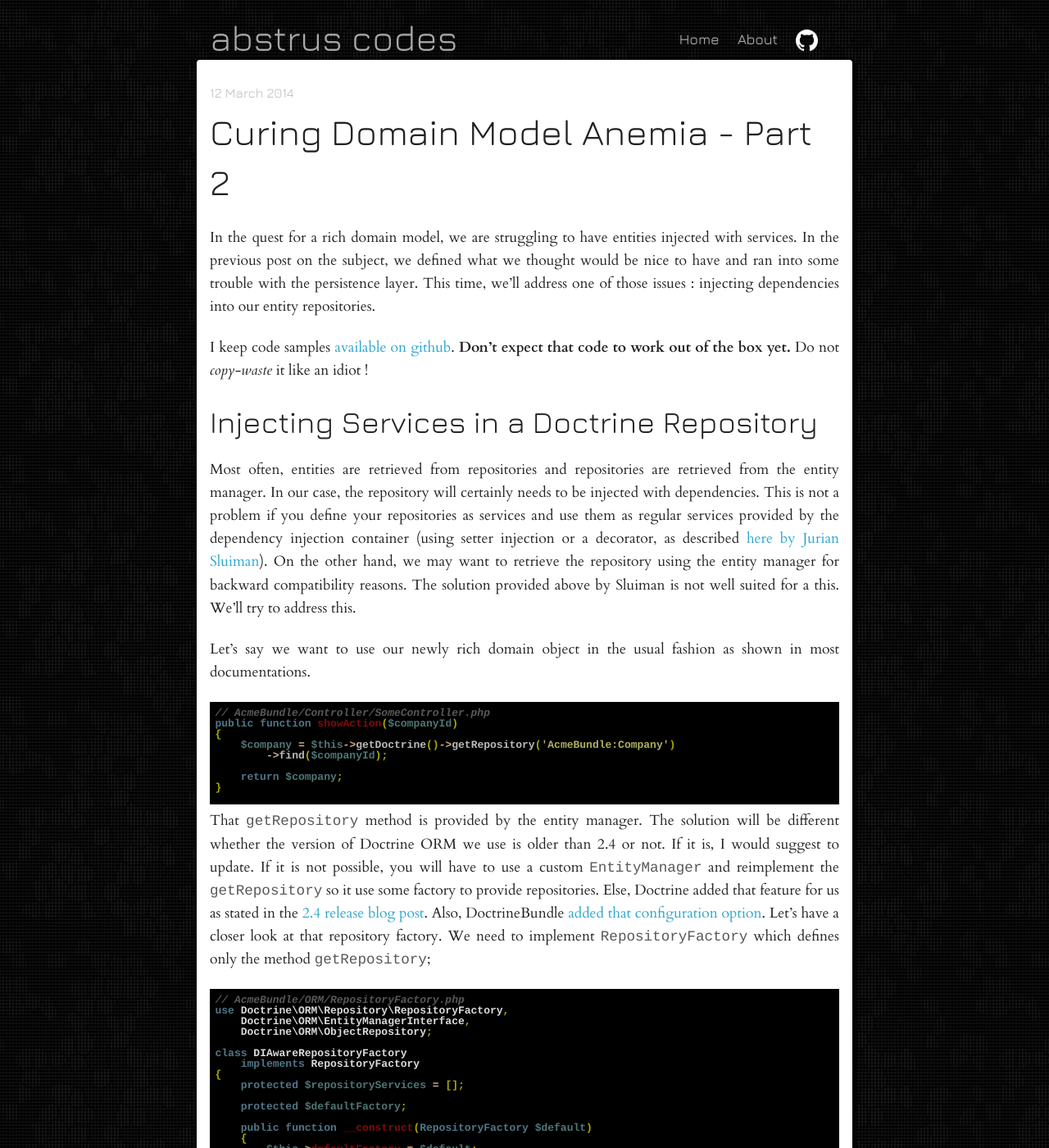
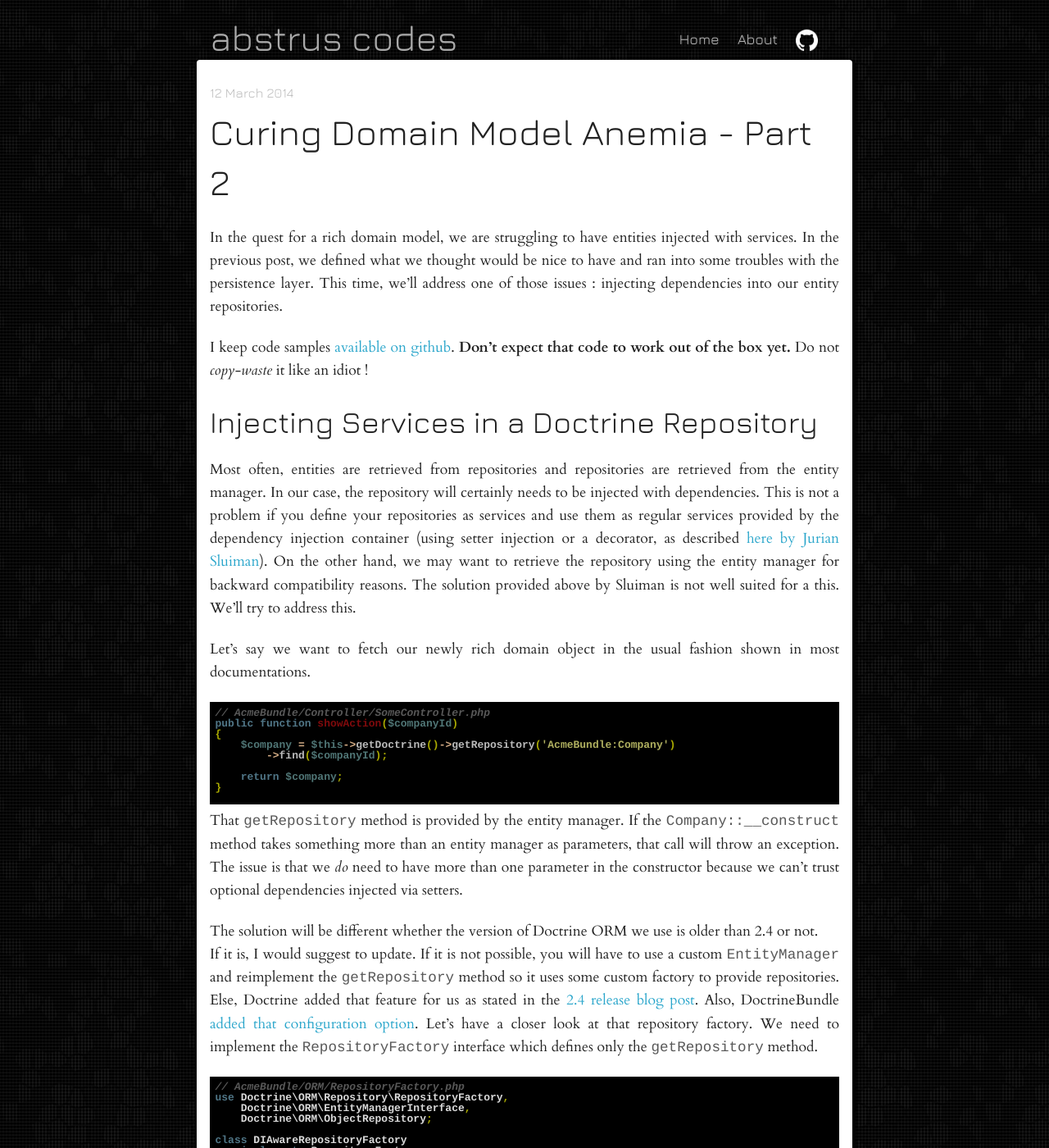
Before and after one commit to abstrus/abstrus.github.io, a Jekyll site: the page built from _posts/2014-03-12-rich-domain-models-part-2.md, in a window 1280 px wide and 1400 px high. Shown: the whole window at 82% size. Built offline with Jekyll 4.4.1, drawn with Linux system fonts in a browser that asks for light colours; Markdown is read by kramdown in place of the engine named in the settings; comment, search, counter and statistics services are not loaded; some of the changed text lies outside the part shown.

Commit message:
Corrected typos

```diff
--- a/_posts/2014-03-12-rich-domain-models-part-2.md
+++ b/_posts/2014-03-12-rich-domain-models-part-2.md
@@ -4,8 +4,8 @@
 ---
 
 In the quest for a rich domain model, we are struggling to have entities injected with services.
-In the previous post on the subject, we defined what we thought would be nice to have and ran
-into some trouble with the persistence layer.  This time, we'll address one of those issues :
+In the previous post, we defined what we thought would be nice to have and ran
+into some troubles with the persistence layer.  This time, we'll address one of those issues :
 injecting dependencies into our entity repositories.
 
 I keep code samples [available on github](https://github.com/abstrus/AbstrusRichModelBundle).
@@ -22,7 +22,7 @@
 compatibility reasons.  The solution provided above by Sluiman is not well suited for a this.  We'll
 try to address this.
 
-Let's say we want to use our newly rich domain object in the usual fashion as shown in most
+Let's say we want to fetch our newly rich domain object in the usual fashion shown in most
 documentations.
 
 {% highlight php startinline %}
@@ -36,17 +36,21 @@
 }
 {% endhighlight %}
 
-That `getRepository` method is provided by the entity manager.  The solution will be different
-whether the version of Doctrine ORM we use is older than 2.4 or not.  If it is, I would suggest to
-update.  If it is not possible, you will have to use a custom `EntityManager` and reimplement the
-`getRepository` so it use some factory to provide repositories.  Else, Doctrine added that feature
-for us as stated in the
+That `getRepository` method is provided by the entity manager.  If the `Company::__construct` method
+takes something more than an entity manager as parameters, that call will throw an exception.  The
+issue is that we *do* need to have more than one parameter in the constructor because we can't trust
+optional dependencies injected via setters.
+
+The solution will be different whether the version of Doctrine ORM we use is older than 2.4 or not.
+If it is, I would suggest to update.  If it is not possible, you will have to use a custom
+`EntityManager` and reimplement the `getRepository` method so it uses some custom factory to provide
+repositories.  Else, Doctrine added that feature for us as stated in the
 [2.4 release blog post](http://www.doctrine-project.org/2013/09/11/doctrine-2-4-released.html).
 Also, DoctrineBundle
 [added that configuration option](https://github.com/doctrine/DoctrineBundle/pull/204).  Let's have
-a closer look at that repository factory.  We need to implement
+a closer look at that repository factory.  We need to implement the
 [`RepositoryFactory`](http://www.doctrine-project.org/api/orm/2.4/class-Doctrine.ORM.Repository.RepositoryFactory.html)
-which defines only the method `getRepository`;
+interface which defines only the `getRepository` method.
 
 {% highlight php startinline %}
 // AcmeBundle/ORM/RepositoryFactory.php
@@ -68,10 +72,12 @@
 
     public function getRepository(EntityManagerInterface $entityManager, $entityName)
     {
+        // Try to return a custom, DI-provided repository instance
         if (isset($this->repositoryServices[$entityName])) {
             return $this->repositoryServices[$entityName];
         }
 
+        // else, defaults to default behavior
         return $this->defaultFactory->getRepository($entityManager, $entityName);
     }
 
@@ -82,11 +88,12 @@
 }
 {% endhighlight %}
 
-Define this factory as a regular service (I'll suppose it is called `repository_factory`) and tell
-DoctrineBundle to use this one instead of the default one.  Don't forget to pass an instance of
-`DefaultRepositoryFactory` as a mandatory dependency to our custom factory so it can handle
-not-custom calls.  Next, we define a compiler pass that calls `subscribeRepository` on our
-`DIAwareRepositoryFactory` with any custom repository we defined as service using a tag.
+You can then define this factory as a regular service (suppose it is called `repository_factory`)
+and tell DoctrineBundle to use this one instead of the default one.  Don't forget to feed an
+instance of `DefaultRepositoryFactory` as a mandatory dependency to our custom factory so it can
+handle requests for regular repositories.  Next, we define a compiler pass that calls
+`subscribeRepository` on our `DIAwareRepositoryFactory` with any custom repository we defined as a
+service and tagged specifically for this purpose.
 
 {% highlight php startinline %}
 // AcmeBundle/DependencyInjection/Compiler/CustomRepositoryPass.php
@@ -138,6 +145,10 @@
                 entity_name: 'Acme\Model\Entity\Company"'
 {% endhighlight %}
 
+The above compiler pass looks for services tagged with the `custom_repository` tag and schedule
+a subscription to the `DIAwareRepositoryFactory`.  All those services will then be available from
+the factory.
+
 For more details about service definition, using tags and about compiler passes, read some of the
 [Symfony Book](http://symfony.com/doc/current/book/index.html) and the
 [Symfony Cookbook](http://symfony.com/doc/current/cookbook/index.html).
@@ -145,3 +156,7 @@
 With this setup the custom repository should be accessible via
 `$this->getDoctrine()->getRepository('Acme\Model\Entity\Company')` as stated in the controller
 listing.
+
+We can now have object repositories using arbitrary mandatory dependencies.  This is a good start !
+It is not obvious how we'll use it to retrieve  a `Company` instance yet.  We'll address this in a
+future post.
```
Also changed, not shown: _posts/2014-03-10-rich-domain-models-part-1.md (added, +154 -0 lines), _posts/2014-03-11-rich-domain-models-part-1.md (deleted, +0 -140 lines).
